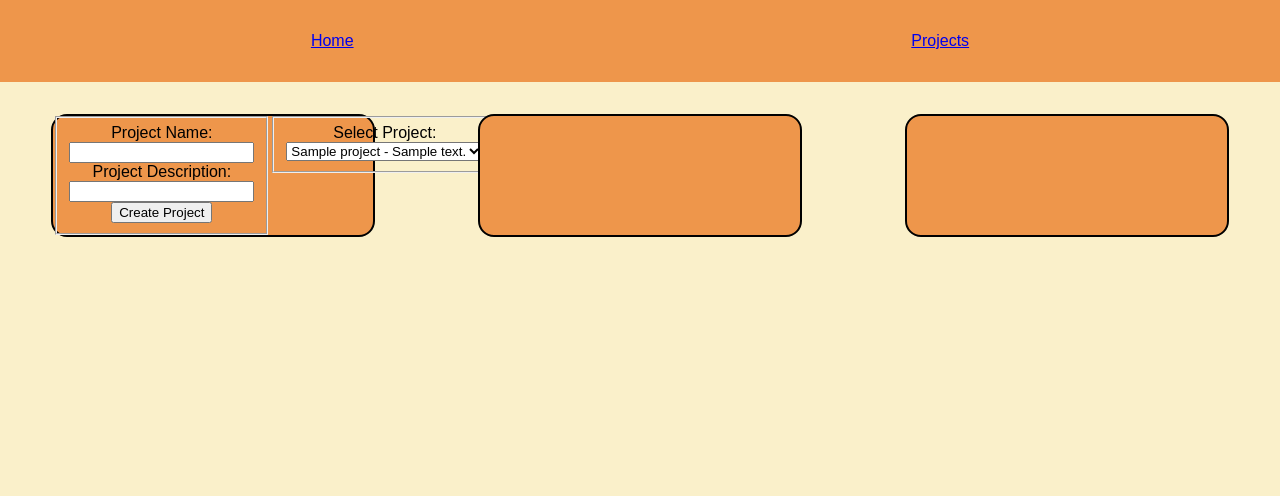
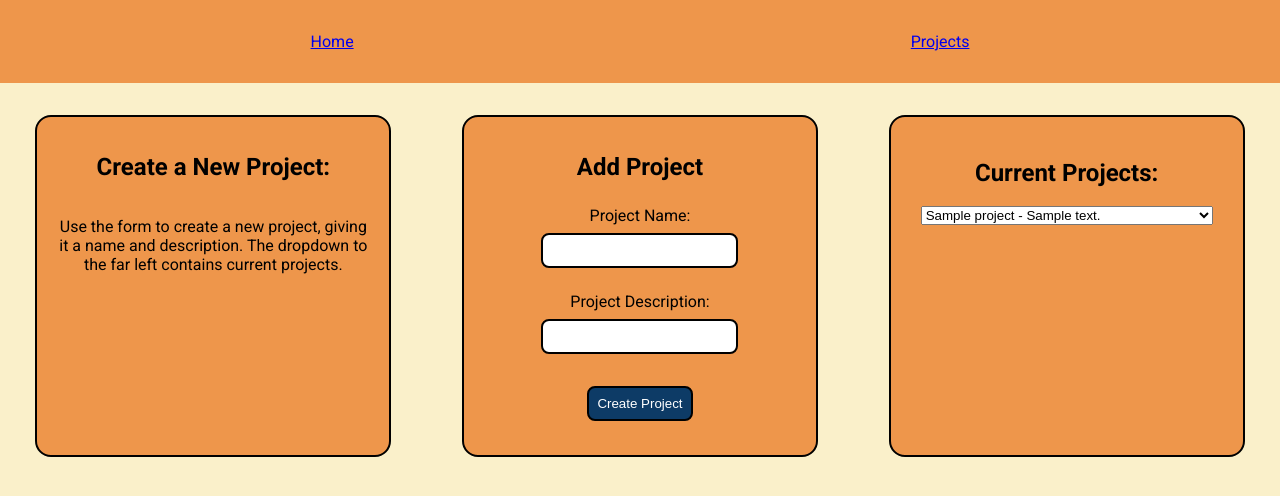
Before and after one commit to walliscode/WayStone, a Flask app: page /project/ in a window 1280 px wide. Shown: the top 496 px of the page. Run offline with Flask 3, Linux system fonts and the light colour scheme; tables that the repository leaves empty hold one stand-in row (values such as "Sample post"); some libraries are stand-ins or nearby versions.

Commit message:
added form css

```diff
--- a/waystone/static/style.css
+++ b/waystone/static/style.css
@@ -7,7 +7,9 @@
 }
 
 html {
-    font-family: sans-serif;
+    font-family: "Roboto", sans-serif;
+
+    font-style: normal;
 
 }
 
@@ -30,6 +32,11 @@ nav {
 div {
     display: flex;
 }
+
+fieldset {
+    border: none;
+}
+
 .columns {
     flex-direction: row;
     justify-content: space-around;
@@ -42,4 +49,30 @@ div {
     background: var(--color-box);
     width: 20rem;
     text-align: center;
+    padding: 1rem;
 }
+
+.btn {
+    border-radius: 0.5rem;
+    padding: 0.5rem;
+    margin: 0.5rem;
+    cursor: pointer;
+}
+
+.btn-add {
+    background: var(--color-add);
+    color: white;
+}
+
+.dropdown select {
+    max-width: 100%; /* Prevents the select box from exceeding the width of its container */
+    width: 100%; /* Ensures the select box takes up the full width of its container */
+    box-sizing: border-box; /* Includes padding and border in the element's total width and height */
+}
+
+input {
+    padding: 0.5rem;
+    margin: 0.5rem;
+    border-radius: 0.5rem;
+    border: 0.15rem solid black;
+}
--- a/waystone/templates/common/head.html
+++ b/waystone/templates/common/head.html
@@ -2,6 +2,11 @@
 <html lang="en">
 
 <head>
+    <link rel="preconnect" href="https://fonts.googleapis.com">
+    <link rel="preconnect" href="https://fonts.gstatic.com" crossorigin>
+    <link
+        href="https://fonts.googleapis.com/css2?family=Roboto:ital,wght@0,100;0,300;0,400;0,500;0,700;0,900;1,100;1,300;1,400;1,500;1,700;1,900&display=swap"
+        rel="stylesheet">
     <link rel="stylesheet" href="{{ url_for('static', filename='style.css') }}">
 </head>
 
--- a/waystone/templates/project/index.html
+++ b/waystone/templates/project/index.html
@@ -1,23 +1,37 @@
 {% extends "common/head.html" %}
 
+
 {% block column_1 %}
+    <h2>Create a New Project:</h2>
+    <p>
+        Use the form to create a new project, giving it a name and description.
+        The dropdown to the far left contains current projects.
+    </p>
+{% endblock %}
 
-
-
-
-<div>
+{% block column_2 %}
+    <h2>Add Project</h2>
     <form method="post">
         <fieldset>
             {{form.name.label }}: {{form.name}}
+        </fieldset>
+        <fieldset>
             {{form.description.label }}: {{form.description}}
-            {{form.submit}}
+        </fieldset>
+        <fieldset>
+            {{form.submit (class = "btn btn-add")}}
         </fieldset>
     </form>
-    <form >
-        <fieldset>
-            {{form2.project_choices.label }}: {{form2.project_choices}}
-        </fieldset>
-    </form>
-</div>
 
 {% endblock %}
+
+{% block column_3 %}
+<form >
+    <fieldset>
+        <h2>Current Projects:</h2>
+        <div class="dropdown">
+            {{form2.project_choices}}
+        </div>
+    </fieldset>
+</form>
+{% endblock %}
```
